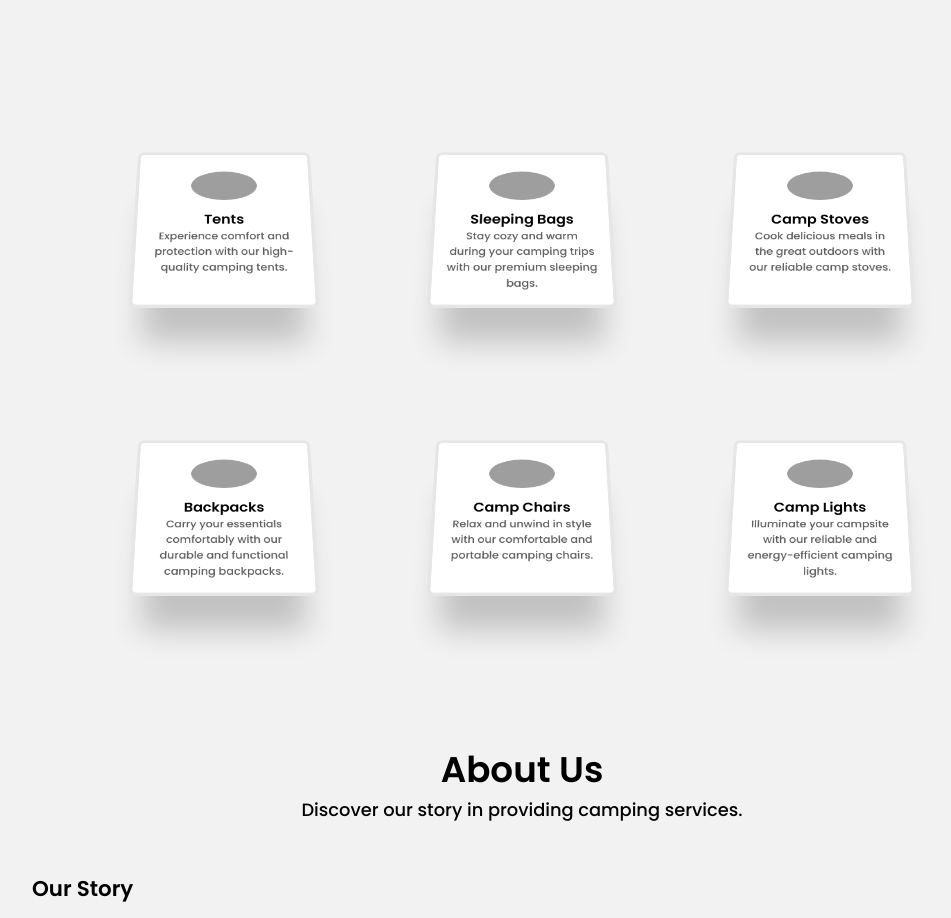
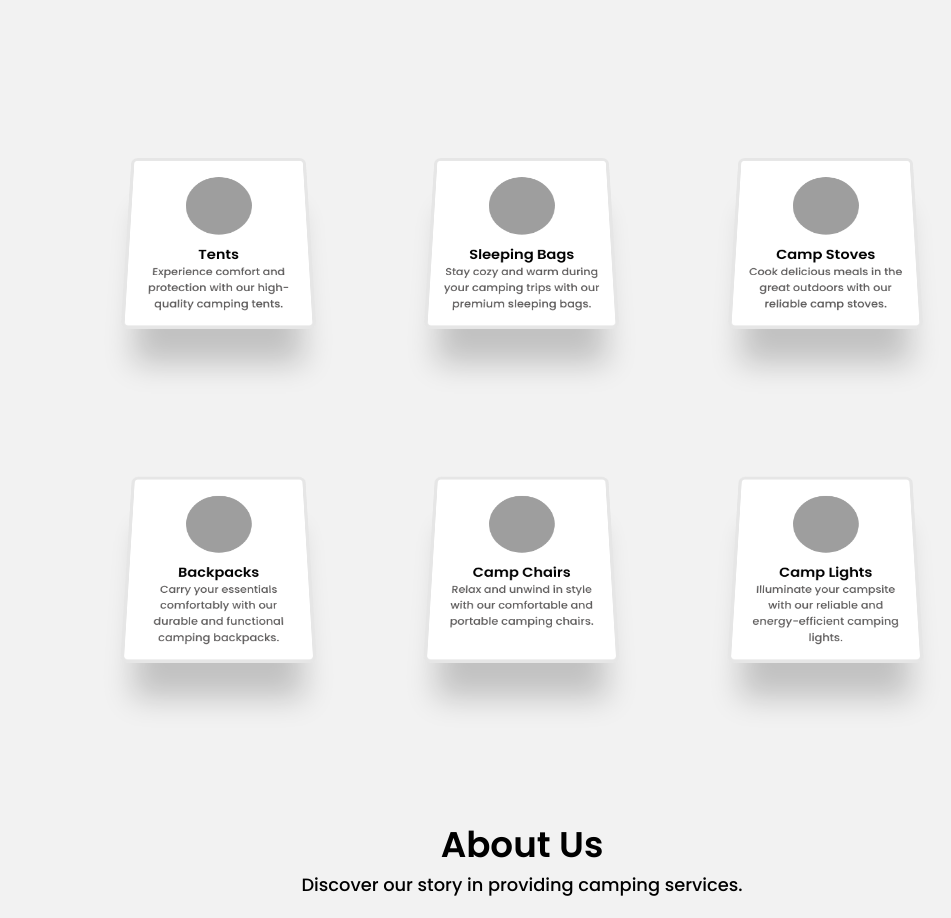
Before and after one commit to Sainkee/camping, a plain HTML site: page index.html in a window 1280 px wide. Shown: the part 983-1901 px from the top of the page, without its empty margins (118-1069 px from the left). Drawn offline with nearby package versions, Linux system fonts and the light colour scheme; grey boxes are pictures that could not be loaded.

Commit message:
card -img size fixed

```diff
--- a/index.html
+++ b/index.html
@@ -15,11 +15,7 @@
       rel="stylesheet"
     />
     <title>camping</title>
-    <style>
-      img {
-        height: 50px;
-      }
-    </style>
+
   </head>
 
   <body>
--- a/style.css
+++ b/style.css
@@ -103,7 +103,8 @@ button:hover {
   text-align: center;
 
   gap: 30px;
-  width: 80%;
+  width: 100%;
+  padding: 0% 100px;
   margin: 0 auto;
 }
 .cards div {
@@ -115,6 +116,7 @@ button:hover {
   transition: 0.4s ease-in-out transform;
   padding: 20px;
   background-color: white;
+
 }
 .cards div:hover {
   transform: translate3d(0px, 0px, -250px);
```
